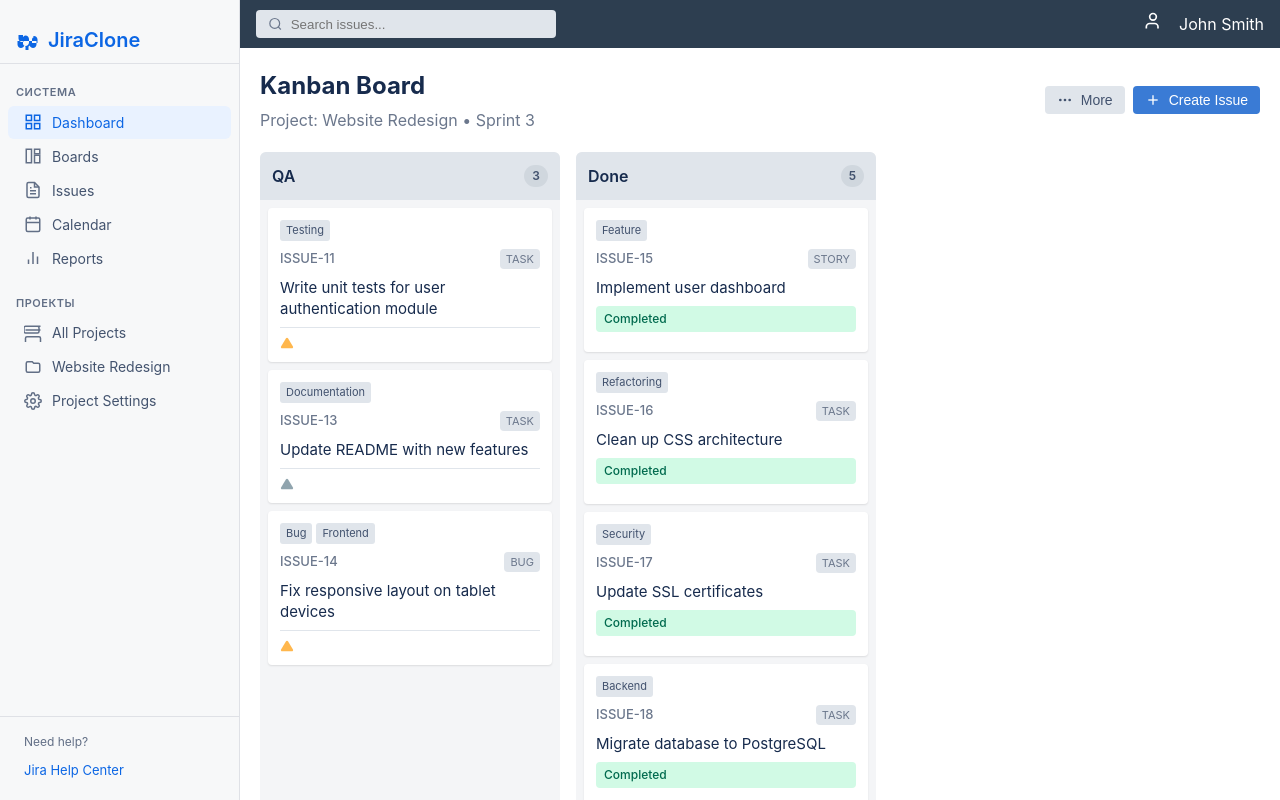
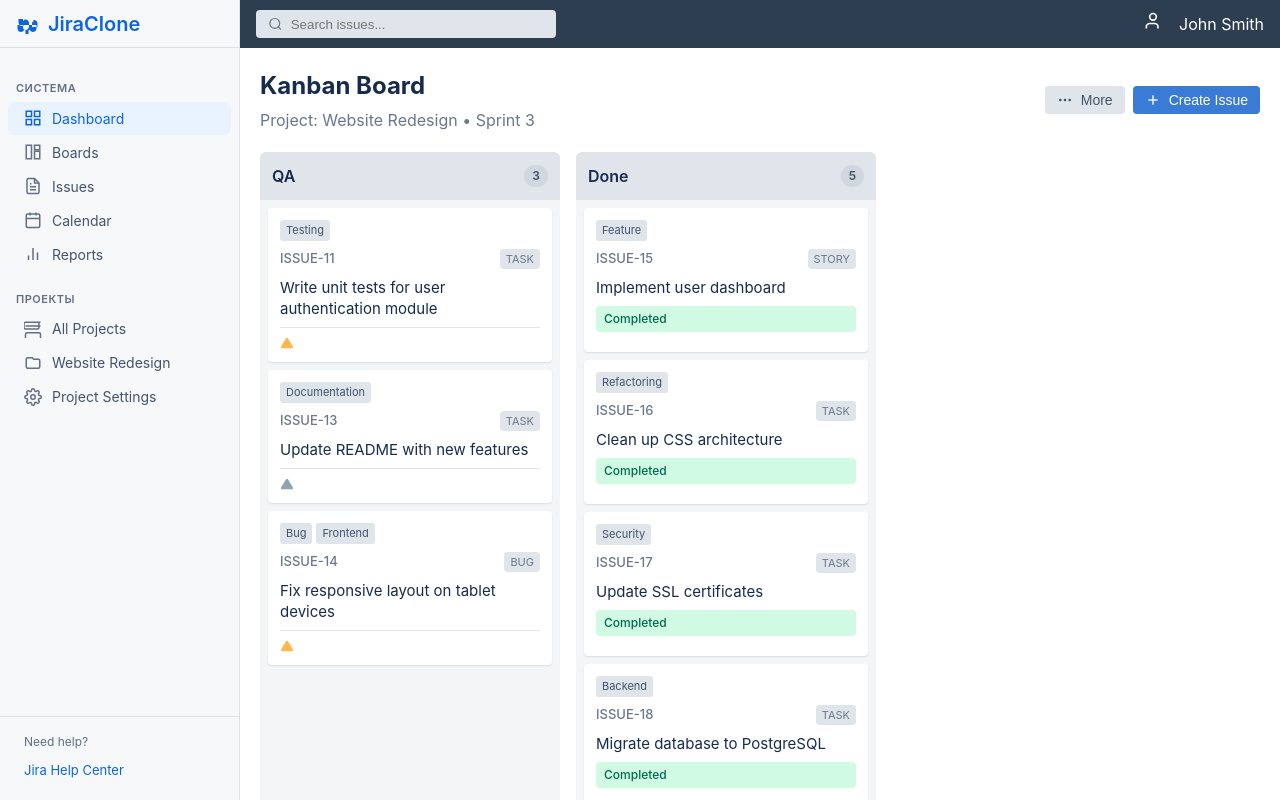
Before and after one commit to kelebek-max/tasks-res, a PHP site: page / in a window 1280 px wide. Run offline with PHP 8.4, Linux system fonts and the light colour scheme.

Commit message:
Fix sidebar header height to align with main header
Co-Authored-By: Devin AI <158243242+devin-ai-integration[bot]@users.noreply.github.com>

```diff
--- a/styles.css
+++ b/styles.css
@@ -23,7 +23,7 @@ body {
     width: 240px;
     background-color: #f7f8f9;
     color: #172b4d;
-    padding: 16px 0;
+    padding: 0;
     position: fixed;
     top: 0;
     left: 0;
@@ -59,7 +59,7 @@ body {
 
 .sidebar-menu {
     list-style: none;
-    padding: 0;
+    padding: 8px 0;
     margin: 0;
 }
 
```
